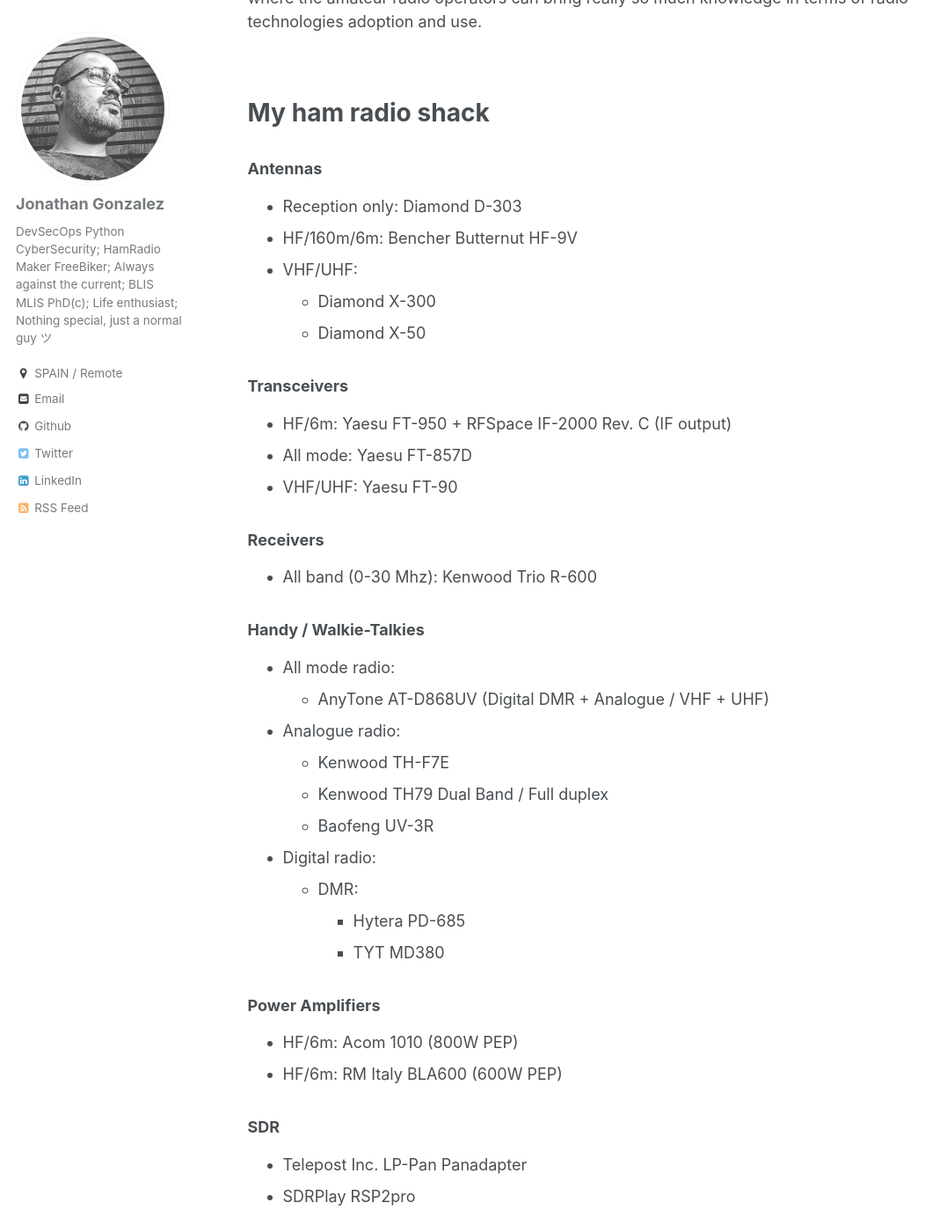
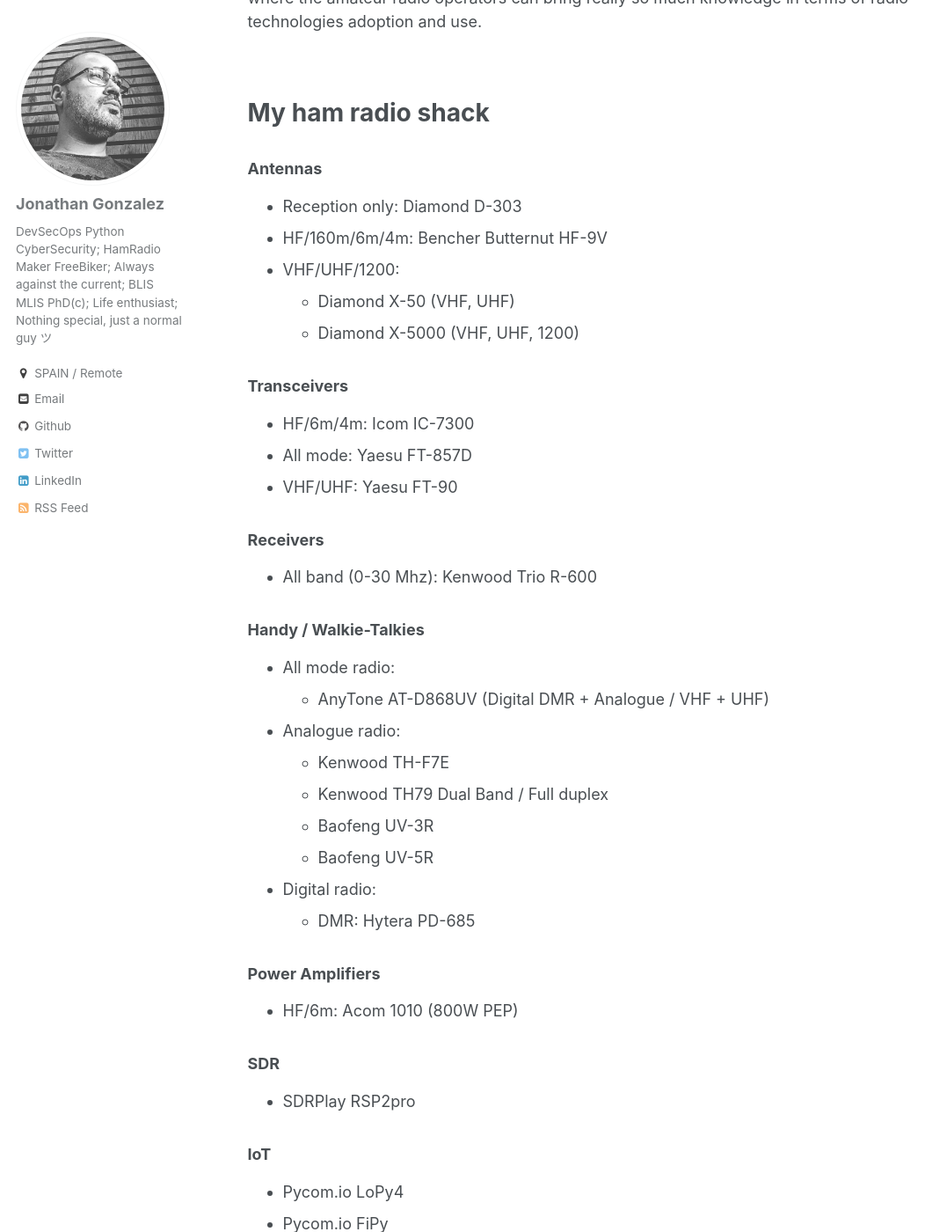
Before and after one commit to ea1het/0x30.io, a Jekyll site: the page built from _pages/hamradio.md, in a window 1280 px wide and 1400 px high, scrolled down 487 px. Shown: the whole window at 88% size, without its empty margins (0-1077 px from the left). Built offline with Jekyll 4.4.1, drawn with Linux system fonts in a browser that asks for light colours; some of the changed text lies outside the part shown.

Commit message:
updated ham radio section

```diff
--- a/_pages/hamradio.md
+++ b/_pages/hamradio.md
@@ -23,13 +23,13 @@
 # My ham radio shack
 ### Antennas
 - Reception only: Diamond D-303
-- HF/160m/6m: Bencher Butternut HF-9V
-- VHF/UHF:
-  - Diamond X-300
-  - Diamond X-50
+- HF/160m/6m/4m: Bencher Butternut HF-9V
+- VHF/UHF/1200:
+  - Diamond X-50 (VHF, UHF)
+  - Diamond X-5000 (VHF, UHF, 1200)
 
 ### Transceivers
-- HF/6m: Yaesu FT-950 + RFSpace IF-2000 Rev. C (IF output)
+- HF/6m/4m: Icom IC-7300
 - All mode: Yaesu FT-857D
 - VHF/UHF: Yaesu FT-90
 
@@ -43,21 +43,19 @@
    - Kenwood TH-F7E
    - Kenwood TH79 Dual Band / Full duplex
    - Baofeng UV-3R
+   - Baofeng UV-5R
 - Digital radio:
-   - DMR:
-     - Hytera PD-685
-     - TYT MD380
+   - DMR: Hytera PD-685
 
 ### Power Amplifiers
 - HF/6m: Acom 1010 (800W PEP)
-- HF/6m: RM Italy BLA600 (600W PEP)
 
 ### SDR
-- Telepost Inc. LP-Pan Panadapter
 - SDRPlay RSP2pro
 
 ### IoT
-- Pycom.io LoPy4 & FiPy
+- Pycom.io LoPy4
+- Pycom.io FiPy
 - WeMos LoLin32
 - Raspberry Pi 3b
 
```
